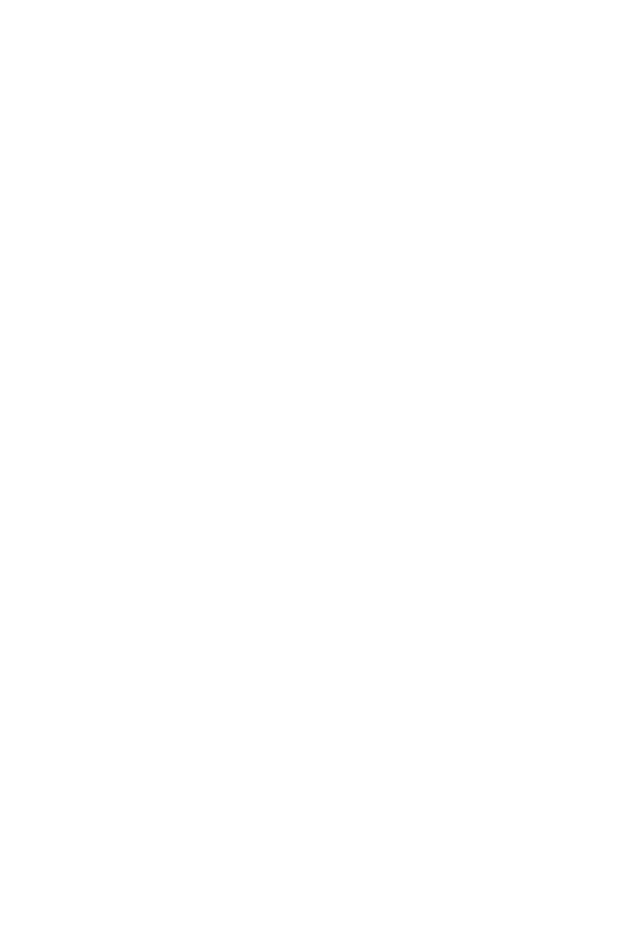
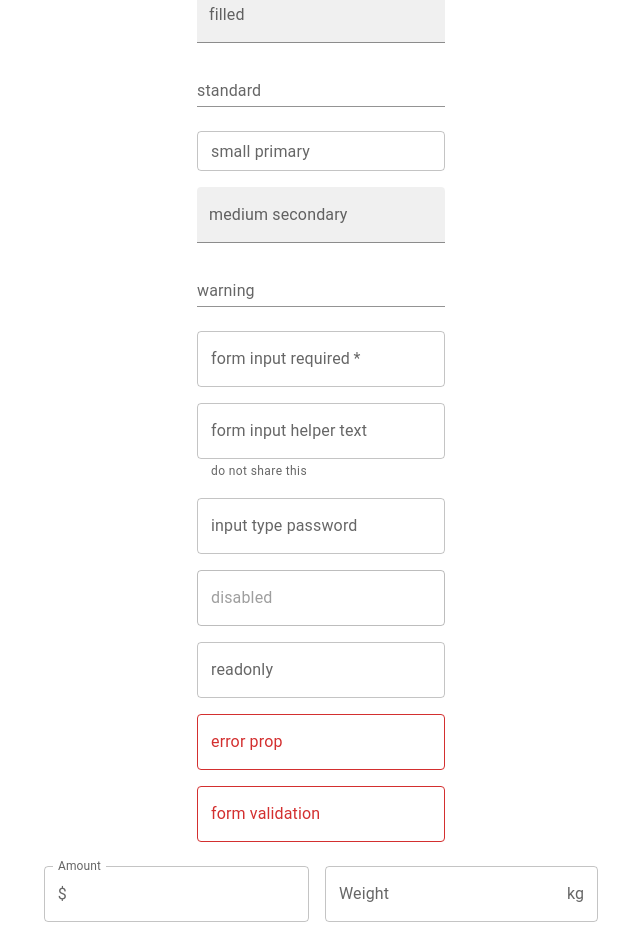
Before and after one commit to farooqpk/learnMUI, a React (Vite) app: page / in a window 1280 px wide. Shown: the part 1300-2230 px from the top of the page, without its empty margins (319-959 px from the left). Before the commit the page ends 1167 px from the top, so only its background shows below. Built offline with nearby package versions, Linux system fonts and the light colour scheme.

Commit message:
completed textField component

```diff
--- a/src/App.tsx
+++ b/src/App.tsx
@@ -1,6 +1,7 @@
 import { Stack } from "@mui/material";
 import { ButtonMUI } from "./components/buttonMUI";
 import { TypographyMUI } from "./components/typographyMUI";
+import { TextFieldMUI } from "./components/textFieldMUI";
 
 function App() {
   return (
@@ -8,6 +9,7 @@
       <Stack gap={7}>
         <TypographyMUI />
         <ButtonMUI />
+        <TextFieldMUI/>
       </Stack>
     </>
   );
--- /dev/null
+++ b/src/components/textFieldMUI.tsx
@@ -0,0 +1,86 @@
+import { Stack, TextField, InputAdornment } from "@mui/material";
+import React, { useState } from "react";
+
+export const TextFieldMUI = () => {
+  const [value, setValue] = useState<string>("");
+
+  return (
+    <>
+      <Stack display={"flex"} gap={3} alignItems={"center"}>
+        <Stack spacing={2}>
+          {/* textField is like input tag */}
+          <TextField label={"outlined"} variant="outlined" />
+          <TextField label={"filled"} variant="filled" />
+          <TextField label={"standard"} variant="standard" />
+        </Stack>
+
+        <Stack spacing={2}>
+          <TextField
+            label={"small primary"}
+            variant="outlined"
+            size="small"
+            color="primary"
+          />
+          <TextField
+            label={"medium secondary"}
+            variant="filled"
+            size="medium"
+            color="secondary"
+          />
+          <TextField label={"warning"} variant="standard" color="warning" />
+        </Stack>
+
+        <Stack spacing={2}>
+          <TextField
+            label={"form input required"}
+            variant="outlined"
+            required
+          />
+          <TextField
+            label={"form input helper text"}
+            variant="outlined"
+            helperText={"do not share this"}
+          />
+          <TextField
+            label={"input type password"}
+            variant="outlined"
+            type="password"
+          />
+          <TextField label={"disabled"} variant="outlined" disabled />
+          <TextField
+            label={"readonly"}
+            variant="outlined"
+            inputProps={{ readOnly: true }}
+          />
+          <TextField label={"error prop"} variant="outlined" error />
+          <TextField
+            label={"form validation"}
+            variant="outlined"
+            value={value}
+            onChange={(e) => setValue(e.target.value)}
+            error={!value}
+            helperText={value && "do not share to anyone"}
+          />
+        </Stack>
+
+        <Stack spacing={2} direction={"row"}>
+          {/* to add prefixes or sufixes */}
+          <TextField
+            label={"Amount"}
+            InputProps={{
+              startAdornment: (
+                <InputAdornment position="start">$</InputAdornment>
+              ),
+            }}
+          />
+          <TextField
+            label={"Weight"}
+            InputProps={{
+              endAdornment: <InputAdornment position="end">kg</InputAdornment>,
+            }}
+          />
+        </Stack>
+      </Stack>
+    </>
+  );
+};
```
